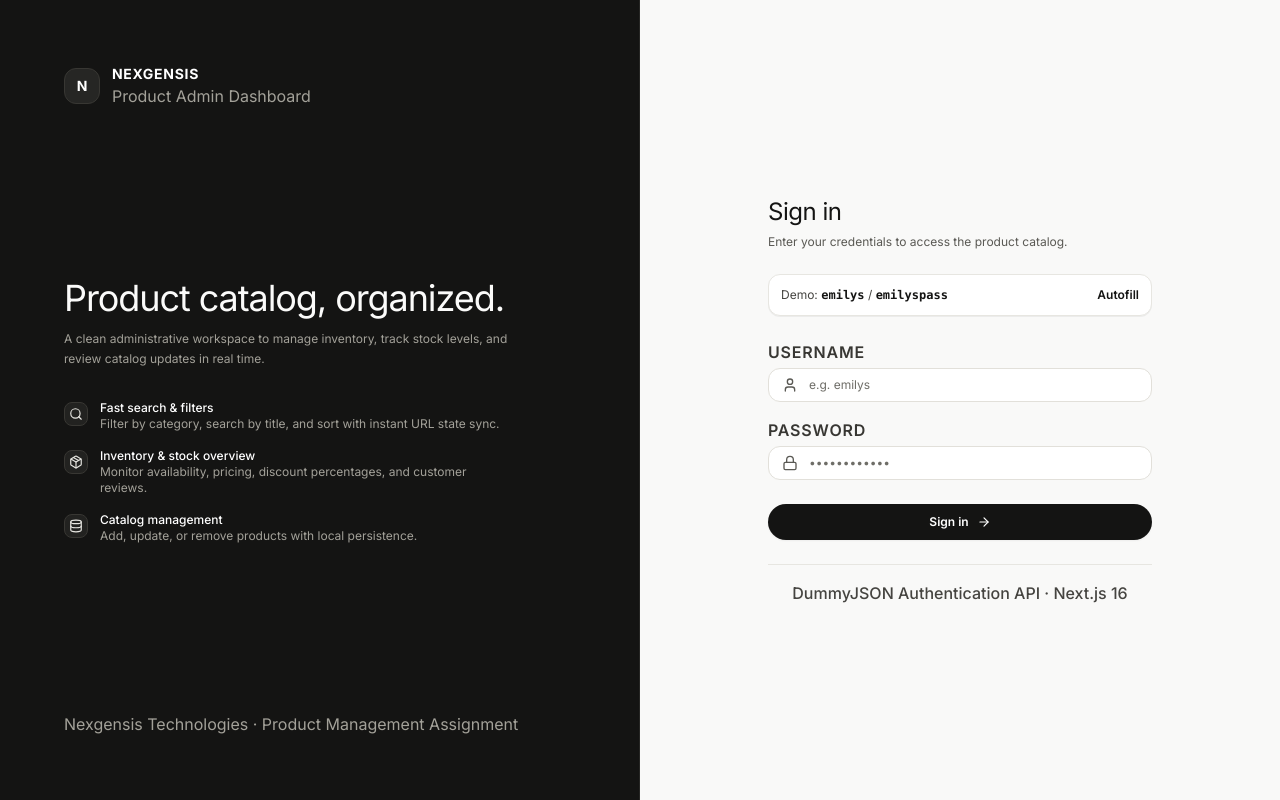
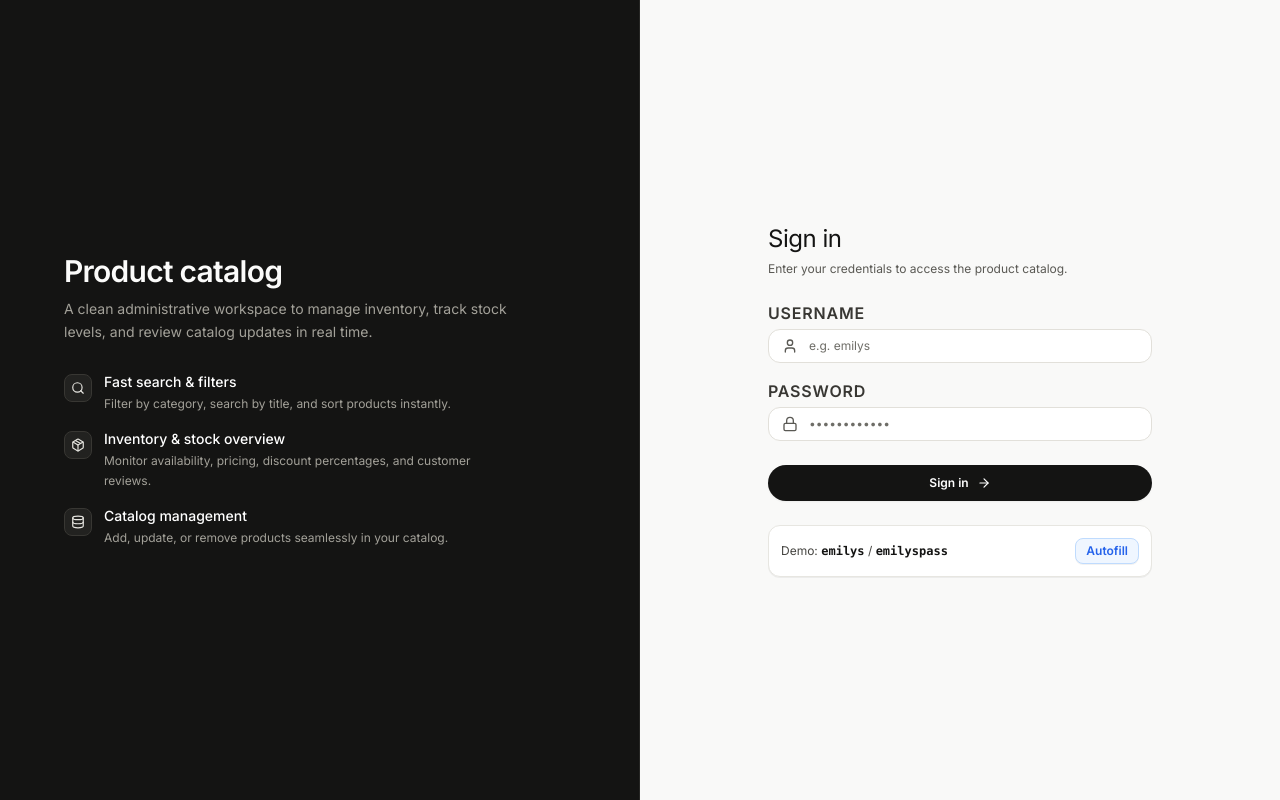
Before and after one commit to surajkumar11292/Nexgensis_Project, a Next.js app: page /login in a window 1280 px wide. Built offline with nearby package versions, Linux system fonts and the light colour scheme.

Commit message:
refactor(login): streamline left panel, scale down headline, and style blue autofill CTA"

```diff
--- a/src/app/login/page.tsx
+++ b/src/app/login/page.tsx
@@ -77,99 +77,69 @@ export default function LoginPage() {
 
   return (
     <main className="min-h-screen grid grid-cols-1 lg:grid-cols-12 bg-[#f9f9f8]">
-      {/* Left Column: Clean Institutional Branding */}
-      <section className="hidden lg:flex lg:col-span-5 xl:col-span-6 bg-[#141413] text-white p-12 xl:p-16 flex-col justify-between relative border-r border-[#262624]">
-        {/* Brand */}
-        <div className="flex items-center gap-3">
-          <div className="h-9 w-9 rounded-xl bg-[#262624] border border-[#383733] flex items-center justify-center text-white font-bold text-sm">
-            N
-          </div>
-          <div>
-            <span className="text-sm font-bold tracking-wider uppercase text-white block">
-              Nexgensis
-            </span>
-            <span className="text-2xs text-[#a3a199] block">
-              Product Admin Dashboard
-            </span>
-          </div>
-        </div>
-
+      {/* Left Column: Clean Workspace Overview */}
+      <section className="hidden lg:flex lg:col-span-5 xl:col-span-6 bg-[#141413] text-white p-12 xl:p-16 flex-col justify-center relative border-r border-[#262624]">
         {/* Core Value Statement */}
-        <div className="space-y-6 my-auto max-w-md py-12">
+        <div className="space-y-6 max-w-md">
           <div className="space-y-2">
-            <h1 className="text-3xl xl:text-4xl font-normal tracking-[-0.03em] text-[#fbfbfa] leading-tight">
-              Product catalog, organized.
+            <h1 className="text-2xl sm:text-3xl font-semibold tracking-tight text-[#fbfbfa] leading-tight">
+              Product catalog
             </h1>
-            <p className="text-xs text-[#a3a199] leading-relaxed">
+            <p className="text-xs sm:text-sm text-[#a3a199] leading-relaxed">
               A clean administrative workspace to manage inventory, track stock levels, and review catalog updates in real time.
             </p>
           </div>
 
-          {/* Feature List with Unified Monochromatic Styling (No AI Color Palette) */}
-          <div className="space-y-4 pt-2 text-xs text-[#a3a199]">
+          {/* Feature List */}
+          <div className="space-y-4 pt-1">
             <div className="flex items-start gap-3">
-              <div className="h-6 w-6 rounded-lg bg-[#222220] border border-[#383733] flex items-center justify-center shrink-0 text-[#e7e6e1] mt-0.5">
+              <div className="h-7 w-7 rounded-lg bg-[#222220] border border-[#383733] flex items-center justify-center shrink-0 text-[#e7e6e1] mt-0.5">
                 <Search className="h-3.5 w-3.5" />
               </div>
-              <div>
-                <strong className="text-white font-medium block text-xs">
+              <div className="space-y-0.5">
+                <strong className="text-white font-medium block text-xs sm:text-sm">
                   Fast search &amp; filters
                 </strong>
-                <span className="text-2xs text-[#a3a199]">
-                  Filter by category, search by title, and sort with instant URL state sync.
+                <span className="text-2xs sm:text-xs text-[#a3a199] leading-relaxed block">
+                  Filter by category, search by title, and sort products instantly.
                 </span>
               </div>
             </div>
 
             <div className="flex items-start gap-3">
-              <div className="h-6 w-6 rounded-lg bg-[#222220] border border-[#383733] flex items-center justify-center shrink-0 text-[#e7e6e1] mt-0.5">
+              <div className="h-7 w-7 rounded-lg bg-[#222220] border border-[#383733] flex items-center justify-center shrink-0 text-[#e7e6e1] mt-0.5">
                 <Package className="h-3.5 w-3.5" />
               </div>
-              <div>
-                <strong className="text-white font-medium block text-xs">
+              <div className="space-y-0.5">
+                <strong className="text-white font-medium block text-xs sm:text-sm">
                   Inventory &amp; stock overview
                 </strong>
-                <span className="text-2xs text-[#a3a199]">
+                <span className="text-2xs sm:text-xs text-[#a3a199] leading-relaxed block">
                   Monitor availability, pricing, discount percentages, and customer reviews.
                 </span>
               </div>
             </div>
 
             <div className="flex items-start gap-3">
-              <div className="h-6 w-6 rounded-lg bg-[#222220] border border-[#383733] flex items-center justify-center shrink-0 text-[#e7e6e1] mt-0.5">
+              <div className="h-7 w-7 rounded-lg bg-[#222220] border border-[#383733] flex items-center justify-center shrink-0 text-[#e7e6e1] mt-0.5">
                 <Database className="h-3.5 w-3.5" />
               </div>
-              <div>
-                <strong className="text-white font-medium block text-xs">
+              <div className="space-y-0.5">
+                <strong className="text-white font-medium block text-xs sm:text-sm">
                   Catalog management
                 </strong>
-                <span className="text-2xs text-[#a3a199]">
-                  Add, update, or remove products with local persistence.
+                <span className="text-2xs sm:text-xs text-[#a3a199] leading-relaxed block">
+                  Add, update, or remove products seamlessly in your catalog.
                 </span>
               </div>
             </div>
           </div>
-        </div>
-
-        {/* Footer */}
-        <div className="text-2xs text-[#a3a199]">
-          <span>Nexgensis Technologies · Product Management Assignment</span>
         </div>
       </section>
 
       {/* Right Column: Clean Login Panel */}
       <section className="col-span-1 lg:col-span-7 xl:col-span-6 flex flex-col justify-center px-6 sm:px-12 xl:px-20 py-12">
         <div className="w-full max-w-sm mx-auto space-y-6">
-          {/* Mobile brand header */}
-          <div className="lg:hidden flex items-center gap-2.5 mb-4">
-            <div className="h-8 w-8 rounded-lg bg-[#141413] flex items-center justify-center text-white font-bold text-sm">
-              N
-            </div>
-            <span className="text-sm font-bold tracking-tight text-[#141413] uppercase">
-              Nexgensis Admin
-            </span>
-          </div>
-
           <div className="space-y-1.5">
             <h2 className="text-2xl font-normal tracking-[-0.02em] text-[#141413]">
               Sign in
@@ -177,20 +147,6 @@ export default function LoginPage() {
             <p className="text-xs text-[#5a5954]">
               Enter your credentials to access the product catalog.
             </p>
-          </div>
-
-          {/* Discreet Demo Autofill Helper */}
-          <div className="p-3 rounded-xl bg-[#ffffff] border border-[#e7e6e1] shadow-2xs flex items-center justify-between gap-3 text-xs">
-            <div className="text-2xs text-[#454440]">
-              <span>Demo: <strong className="text-[#141413] font-mono">emilys</strong> / <strong className="text-[#141413] font-mono">emilyspass</strong></span>
-            </div>
-            <button
-              type="button"
-              onClick={fillDemoCredentials}
-              className="text-2xs font-semibold text-[#141413] hover:text-[#d97706] hover:underline underline-offset-2 transition-colors cursor-pointer"
-            >
-              Autofill
-            </button>
           </div>
 
           {/* Error Message */}
@@ -291,9 +247,18 @@ export default function LoginPage() {
             </div>
           </form>
 
-          {/* High-Contrast Footer Note (Fixes LOW CONTRAST TEXT flag) */}
-          <div className="pt-4 border-t border-[#e7e6e1] text-center text-2xs font-medium text-[#454440]">
-            DummyJSON Authentication API · Next.js 16
+          {/* Discreet Demo Autofill Helper with Blue CTA */}
+          <div className="p-3 rounded-xl bg-[#ffffff] border border-[#e7e6e1] shadow-2xs flex items-center justify-between gap-3 text-xs">
+            <div className="text-2xs text-[#454440]">
+              <span>Demo: <strong className="text-[#141413] font-mono">emilys</strong> / <strong className="text-[#141413] font-mono">emilyspass</strong></span>
+            </div>
+            <button
+              type="button"
+              onClick={fillDemoCredentials}
+              className="text-xs font-semibold text-[#2563eb] hover:text-[#1d4ed8] bg-[#eff6ff] hover:bg-[#dbeafe] border border-[#bfdbfe] px-2.5 py-1 rounded-lg transition-all cursor-pointer shadow-2xs active:scale-95"
+            >
+              Autofill
+            </button>
           </div>
         </div>
       </section>
--- a/src/components/products/ProductFilters.tsx
+++ b/src/components/products/ProductFilters.tsx
@@ -90,13 +90,12 @@ export default function ProductFilters({
                 key={cat.slug}
                 type="button"
                 onClick={() => onCategoryChange(cat.slug)}
-                className={`px-3 py-1.5 rounded-full text-xs font-medium shrink-0 transition-all flex items-center gap-1.5 cursor-pointer ${
+                className={`px-3.5 py-1.5 rounded-full text-xs font-medium shrink-0 transition-all cursor-pointer ${
                   isActive
                     ? 'bg-[#141413] text-[#ffffff] shadow-xs'
                     : 'bg-[#ffffff] text-[#6e6d67] hover:text-[#141413] hover:bg-[#f2f1ed] border border-[#e2e0da]'
                 }`}
               >
-                {isActive && <span className="h-1.5 w-1.5 rounded-full bg-[#059669]" />}
                 <span>{cat.label}</span>
               </button>
             );
--- a/src/components/products/ProductFormModal.tsx
+++ b/src/components/products/ProductFormModal.tsx
@@ -332,11 +332,11 @@ function ProductFormDialog({
           <div className="space-y-1">
             <label className="text-xs font-semibold text-[#141413]">Description</label>
             <textarea
-              rows={2}
+              rows={3}
               value={formData.description || ''}
               onChange={(e) => setFormData((prev) => ({ ...prev, description: e.target.value }))}
               placeholder="Provide a detailed description of the product features..."
-              className="w-full px-3 py-1.5 rounded-xl text-xs bg-[#ffffff] text-[#141413] border border-[#e2e0da] focus:outline-none focus:ring-1 focus:ring-[#141413] transition-colors resize-none leading-relaxed h-14"
+              className="w-full px-3 py-2 rounded-xl text-xs bg-[#ffffff] text-[#141413] border border-[#e2e0da] focus:outline-none focus:ring-1 focus:ring-[#141413] transition-colors resize-none leading-relaxed h-[5.25rem] overflow-y-auto modal-scroll"
             />
           </div>
         </form>
```
Also changed, not shown: src/app/(dashboard)/layout.tsx (+11 -3 lines), src/components/layout/Header.tsx (+3 -6 lines), src/components/products/SearchInput.tsx (+31 -8 lines).
